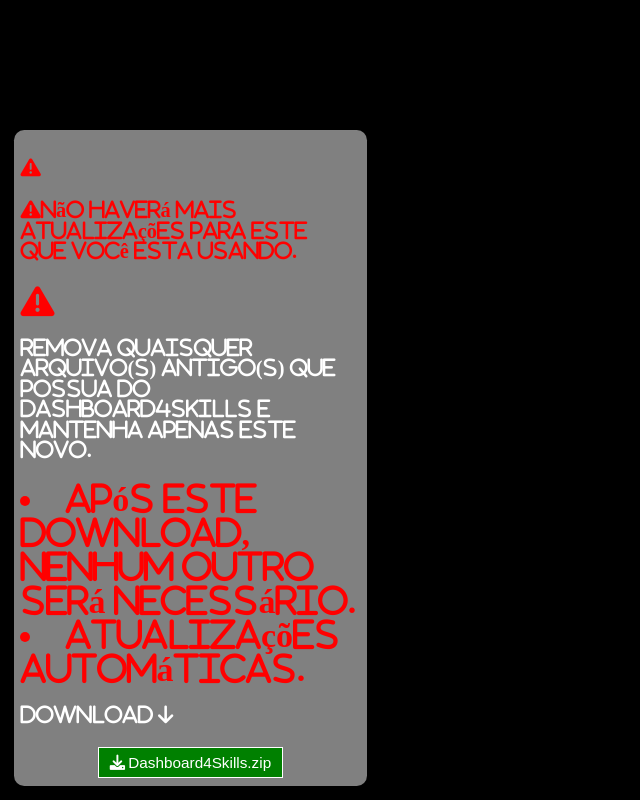
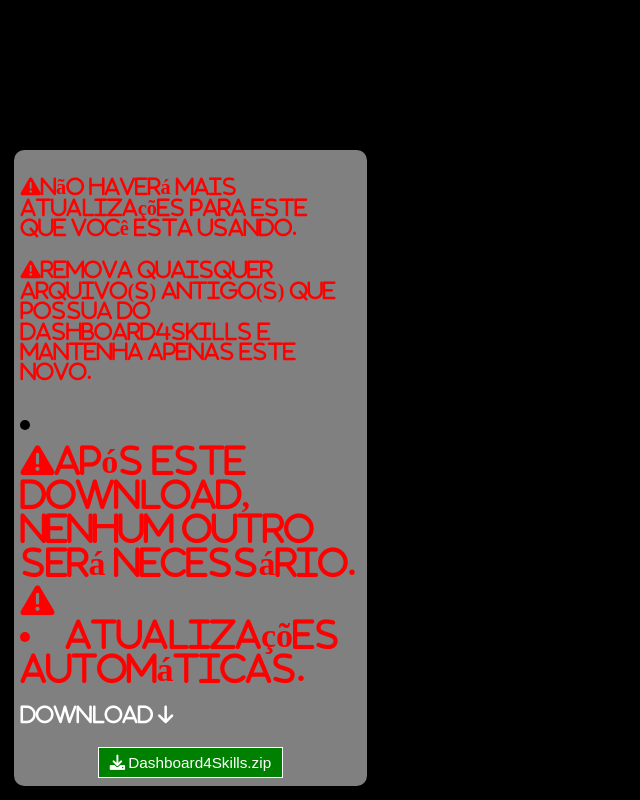
Before and after one commit to apologialinux/apologialinux.github.io, a plain HTML site: page index.html in a window 1280 px wide. Shown: the whole page, without its empty margins (0-640 px from the left). Drawn offline with Linux system fonts and the light colour scheme.

Commit message:
Update index.html

```diff
--- a/index.html
+++ b/index.html
@@ -50,7 +50,7 @@
 
     // Mensagem do banner
     var mensagem = document.createElement("div");
-    mensagem.innerHTML = '<p><i class="fas fa-exclamation-triangle" style="color: red; margin-right: 10px;"><p>Não haverá mais atualizações para este que você esta usando.</p> <p>REMOVA quaisquer arquivo(s) antigo(s) que possua do Dashboard4Skills e mantenha APENAS este novo.</p><li>Após este download, nenhum outro será necessário.</li> <li>Atualizações automáticas.</li><p>Download ↓</p> ';
+    mensagem.innerHTML = '<p><i class="fas fa-exclamation-triangle" style="color: red; margin-right: 10px;">Não haverá mais atualizações para este que você esta usando.<p>REMOVA quaisquer arquivo(s) antigo(s) que possua do Dashboard4Skills e mantenha APENAS este novo.</p><li>Após este download, nenhum outro será necessário.</li> <li>Atualizações automáticas.</li><p>Download ↓</p> ';
 
     // Botão de download
     var button = document.createElement("button");
```
